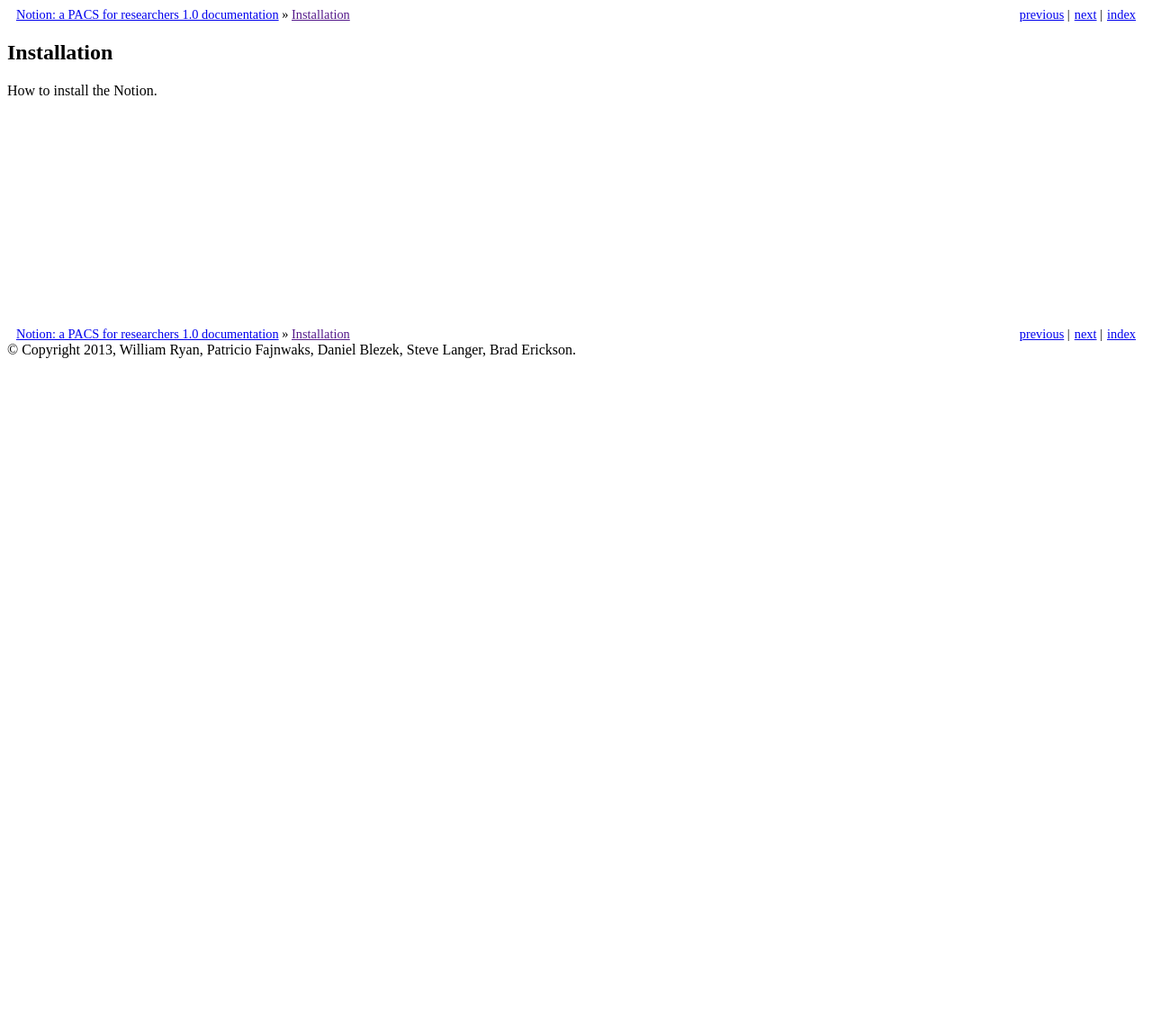
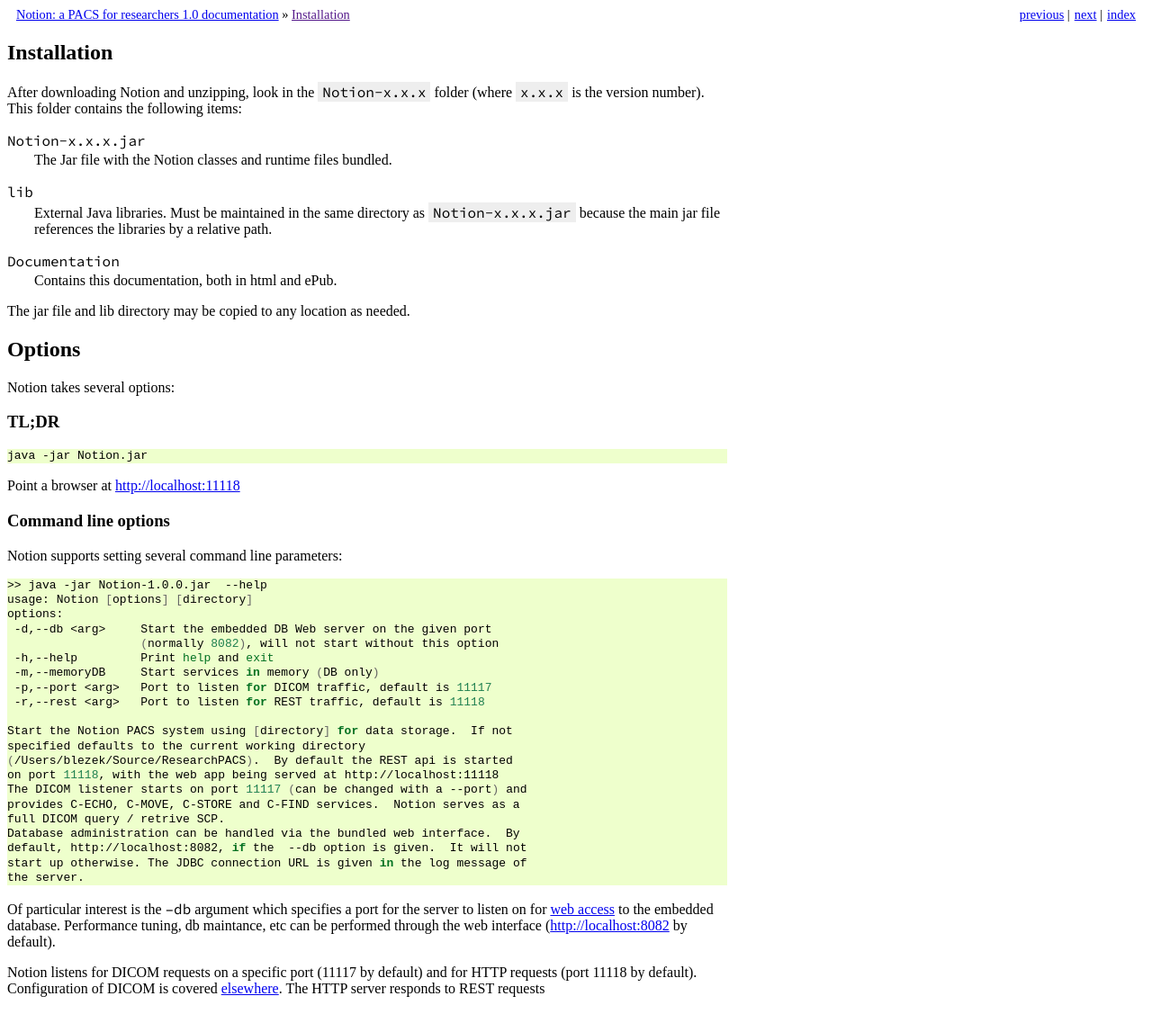
Before and after one commit to praveen12bnitt/Notion, a Sphinx documentation site: the page built from Documentation/GettingStarted/installation.rst, in a window 1280 px wide and 1400 px high. Shown: the top 1147 px of the window at 90% size. Built offline with Sphinx 7.4.7, drawn with Linux system fonts in a browser that asks for light colours.

Commit message:
More docs

```diff
--- a/Documentation/GettingStarted/installation.rst
+++ b/Documentation/GettingStarted/installation.rst
@@ -1,4 +1,64 @@
+.. include:: ../global.rst
+
 Installation
 ============
 
-How to install the Notion.
+After downloading Notion and unzipping, look in the ``Notion-x.x.x`` folder (where ``x.x.x`` is the version number).  This folder contains the following items:
+
+:tt:`Notion-x.x.x.jar`
+    The Jar file with the Notion classes and runtime files bundled.
+
+:tt:`lib`
+    External Java libraries.  Must be maintained in the same directory as ``Notion-x.x.x.jar`` because the main jar file references the libraries by a relative path.
+
+:tt:`Documentation`
+    Contains this documentation, both in html and ePub.
+
+The jar file and lib directory may be copied to any location as needed.
+
+Options
+-------
+Notion takes several options:
+
+TL;DR
+^^^^^
+
+.. code-block:: bash
+
+  java -jar Notion.jar
+
+Point a browser at http://localhost:11118
+
+Command line options
+^^^^^^^^^^^^^^^^^^^^
+
+Notion supports setting several command line parameters:
+
+.. code-block:: bash
+
+  >> java -jar Notion-1.0.0.jar  --help
+  usage: Notion [options] [directory]
+  options:
+   -d,--db <arg>     Start the embedded DB Web server on the given port
+                     (normally 8082), will not start without this option
+   -h,--help         Print help and exit
+   -m,--memoryDB     Start services in memory (DB only)
+   -p,--port <arg>   Port to listen for DICOM traffic, default is 11117
+   -r,--rest <arg>   Port to listen for REST traffic, default is 11118
+
+  Start the Notion PACS system using [directory] for data storage.  If not
+  specified defaults to the current working directory
+  (/Users/blezek/Source/ResearchPACS).  By default the REST api is started
+  on port 11118, with the web app being served at http://localhost:11118
+  The DICOM listener starts on port 11117 (can be changed with a --port) and
+  provides C-ECHO, C-MOVE, C-STORE and C-FIND services.  Notion serves as a
+  full DICOM query / retrive SCP.
+  Database administration can be handled via the bundled web interface.  By
+  default, http://localhost:8082, if the  --db option is given.  It will not
+  start up otherwise. The JDBC connection URL is given in the log message of
+  the server.
+
+
+Of particular interest is the :tt:`--db` argument which specifies a port for the server to listen on for `web access <localhost:8082>`_ to the embedded database.  Performance tuning, db maintance, etc can be performed through the web interface (http://localhost:8082 by default).
+
+Notion listens for DICOM requests on a specific port (11117 by default) and for HTTP requests (port 11118 by default).  Configuration of DICOM is covered :ref:`elsewhere <DICOM-Config>`.  The HTTP server responds to REST requests
--- a/Documentation/Reference/reference.rst
+++ b/Documentation/Reference/reference.rst
@@ -1,2 +1,7 @@
 Reference Guide
 ===============
+
+.. _DICOM-Config:
+
+DICOM Configuration
+-------------------
```
Also changed, not shown: Documentation/index.rst (+45 -1 lines).
